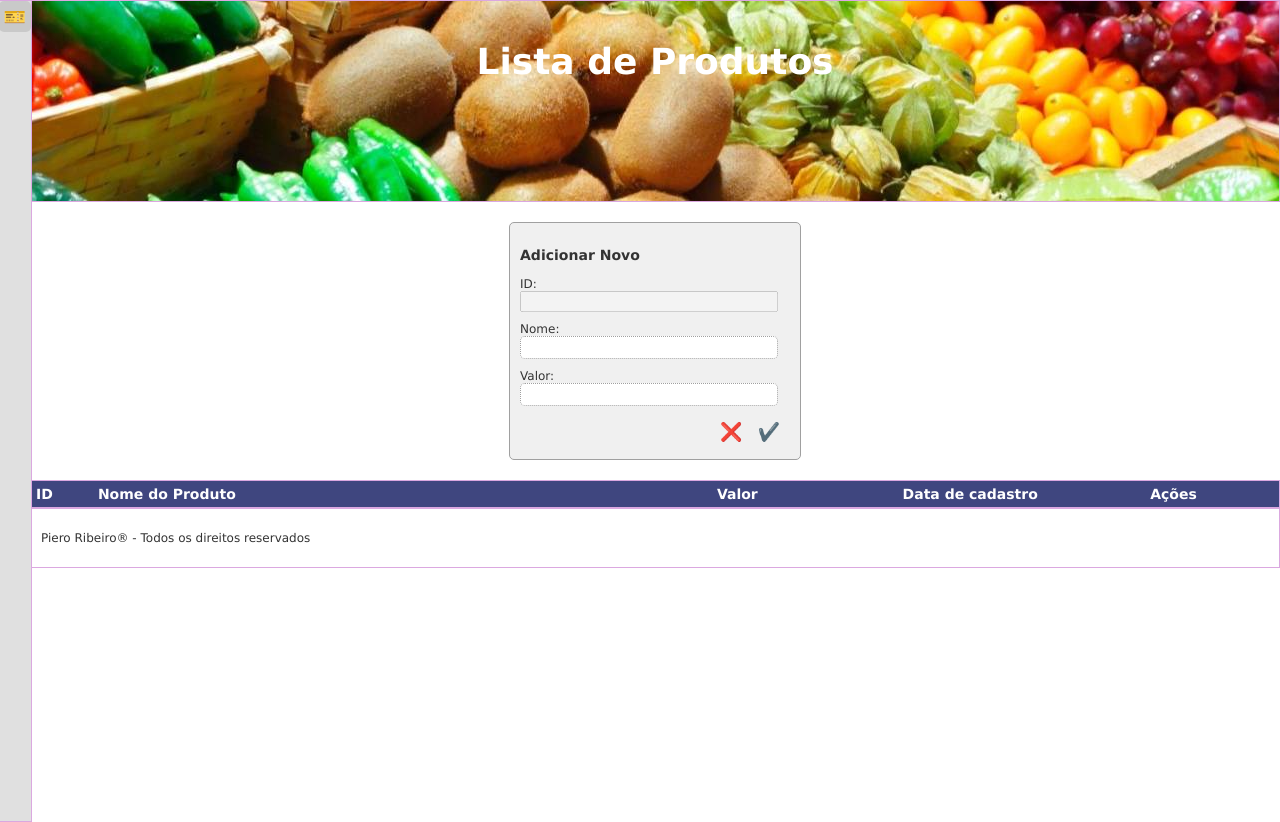
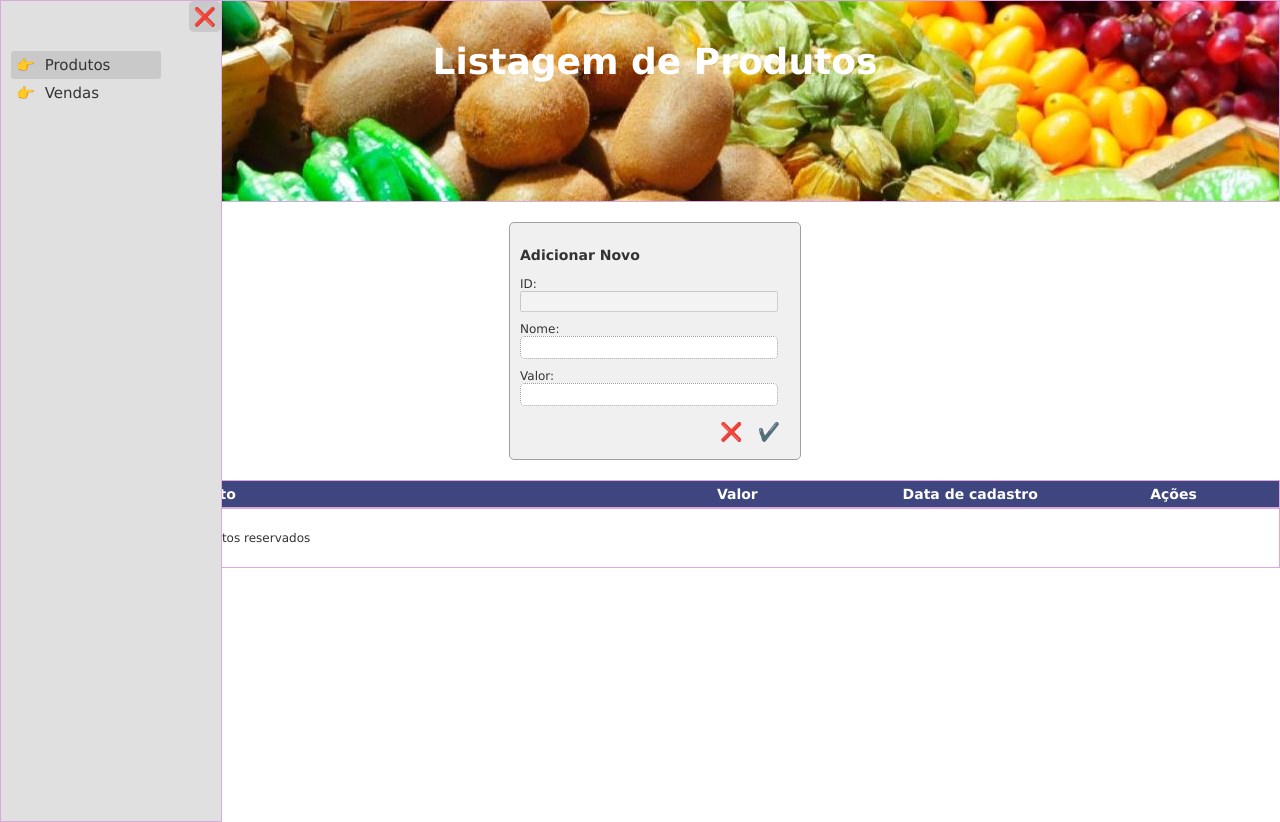
Before and after one commit to pieroribeiro/pucrio_mvp1_frontend, a plain HTML site: page index.html in a window 1280 px wide. Drawn offline with Linux system fonts and the light colour scheme; no server answers.

Commit message:
Ajustando eventos do menu lateral

```diff
--- a/assets/scripts/main.js
+++ b/assets/scripts/main.js
@@ -69,6 +69,23 @@ window.onload = (e) => {
         })
     }
 
+    const selectAreaToShow = (menuSelected) => {
+        switch(menuSelected) {
+            case "products":
+                setTitle("Listagem de Produtos")
+                break
+            case "sales":
+                setTitle("Vendas")
+                break
+        }
+
+    }
+
+    const setTitle = (title) => {
+        document.querySelector(".header h1").innerHTML = title
+        document.title = title
+    }
+
     const menuItemsEvent = () => {
         document.querySelectorAll(".menu ul li").forEach(item => {
             item.addEventListener("click", (e) => {
@@ -78,9 +95,17 @@ window.onload = (e) => {
                 const currItem = e.target
                 currItem.classList.add("active")
 
+                selectAreaToShow(currItem.dataset.item)
+
                 removeClassFromSiblings(currItem, 'active')
+
+                document.querySelector(".menu .btn").dispatchEvent(new Event("click"))
             })
         })
+    }
+
+    const activateFirstMenuItem = () => {
+        document.querySelector(".menu ul li[data-item='products']").dispatchEvent(new Event("click"))
     }
 
     const editProduct = async (id) => {
@@ -238,6 +263,8 @@ window.onload = (e) => {
 
         menuBtnEvent()
         menuItemsEvent()
+        activateFirstMenuItem()
+
         await updateProductList()
 
         addEditListeners()
--- a/assets/styles/aside.css
+++ b/assets/styles/aside.css
@@ -1,9 +1,9 @@
 .menu {
     position: absolute;
-    left: -240px;
+    left: -190px;
     top: 0;
     z-index: 1;
-    width: 250px;
+    width: 200px;
     height: 100%;
 
     padding: 10px;
@@ -41,7 +41,7 @@
 }
 
 .menu ul {
-    margin: 20px 0 0 0;
+    margin: 40px 50px 0 0;
     list-style: none;
     font-size: 15px;
     padding-inline-start: 0;
@@ -50,6 +50,11 @@
 .menu ul li {
     padding: 5px;
     cursor: pointer;
+    border-radius: 3px;
+}
+
+.menu ul li.active {
+    background-color: rgba(0,0,0, .1);
 }
 
 .menu ul li:before {
--- a/index.html
+++ b/index.html
@@ -3,7 +3,7 @@
 <head>
     <meta charset="UTF-8">
     <meta name="viewport" content="width=device-width, initial-scale=1.0">
-    <title>Lista de Produtos</title>
+    <title></title>
     <script src="assets/scripts/utils.js"></script>
     <link rel="stylesheet" type="text/css" href="assets/styles/style.css">
 </head>
@@ -12,15 +12,14 @@
         <aside class="menu">
             <div class="btn"></div>
             <ul>
-                <li>Produtos</li>
-                <li>Vendas</li>
+                <li data-item="products">Produtos</li>
+                <li data-item="sales">Vendas</li>
             </ul>
         </aside>
         <section class="header">
-            <h1>Lista de Produtos</h1>
+            <h1></h1>
         </section>
         <section class="main">
-            <div class="filters"></div>
             <div class="container-product-new-edit">
                 <h3>Adicionar Novo</h3>
                 <input type="hidden" id="formProductAction" value="add">
```
